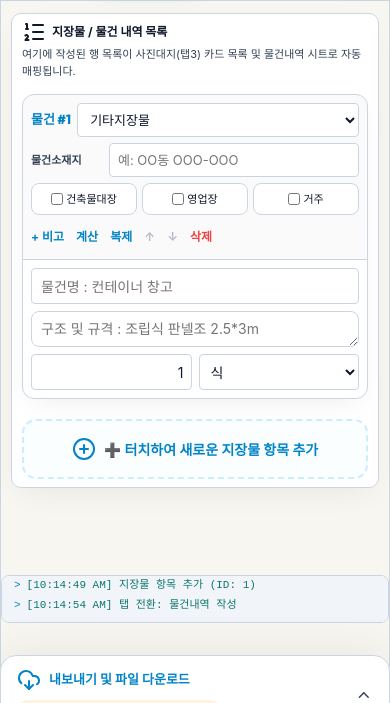
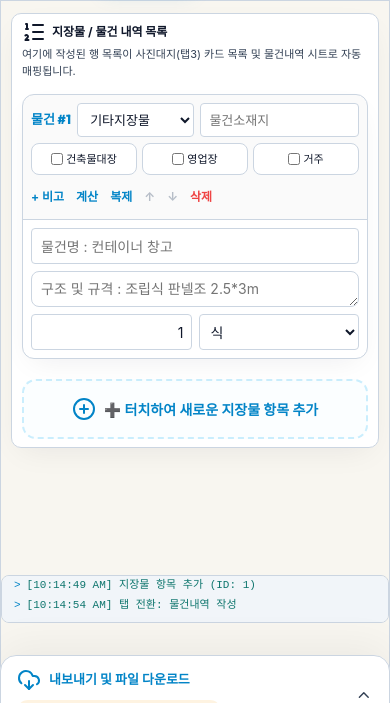
Before and after one commit to dhopeb53-rgb/digijosa, a plain HTML site: page index.html in a window 390 px wide. Both pictures are taken after a click on the button "물건내역 작성". Shown: the part 141-844 px from the top of the page. Drawn offline with nearby package versions, Linux system fonts and the light colour scheme; a web font is replaced by a local one.

Commit message:
Tighten item location header layout

```diff
--- a/app.js
+++ b/app.js
@@ -764,8 +764,7 @@ function addTableDataRow(sourceItem = null, insertAfterId = null, options = {})
           ${typeOptionsHtml}
         </select>
         <div class="inline-location-field item-header-location">
-          <span>물건소재지</span>
-          <input type="text" class="cell-location" placeholder="예: OO동 OOO-OOO">
+          <input type="text" class="cell-location" placeholder="물건소재지">
         </div>
         <div class="item-status-row item-header-status">
           <label class="checkbox-label-container">
--- a/index.html
+++ b/index.html
@@ -13,7 +13,7 @@
   <link rel="stylesheet" as="style" crossorigin href="https://cdn.jsdelivr.net/gh/orioncactus/pretendard@v1.3.9/dist/web/static/pretendard.css" />
 
   <!-- Vanilla CSS Reference -->
-  <link rel="stylesheet" href="style.css?v=20260702_01">
+  <link rel="stylesheet" href="style.css?v=20260702_02">
 </head>
 <body>
   <div class="app-container">
@@ -456,14 +456,14 @@
   <script src="https://t1.daumcdn.net/mapjsapi/bundle/postcode/prod/postcode.v2.js"></script>
 
   <!-- App Modules -->
-  <script src="state.js?v=20260702_01"></script>
-  <script src="utils.js?v=20260702_01"></script>
-  <script src="address.js?v=20260702_01"></script>
+  <script src="state.js?v=20260702_02"></script>
+  <script src="utils.js?v=20260702_02"></script>
+  <script src="address.js?v=20260702_02"></script>
 
   <!-- Base64 Template Data -->
   <script src="template_data.js"></script>
 
   <!-- Core Logic script -->
-  <script src="app.js?v=20260702_01"></script>
+  <script src="app.js?v=20260702_02"></script>
 </body>
 </html>
--- a/style.css
+++ b/style.css
@@ -1793,10 +1793,11 @@ input:checked + .slider:before {
 
 .item-header-location {
   height: 26px;
+  grid-template-columns: minmax(0, 1fr);
 }
 
 .item-header-location span {
-  font-size: 10px;
+  display: none;
 }
 
 .item-header-location input {
@@ -1897,6 +1898,10 @@ input:checked + .slider:before {
 .inline-location-field input {
   width: 100%;
   min-width: 0;
+}
+
+.inline-location-field.item-header-location {
+  grid-template-columns: minmax(0, 1fr);
 }
 
 .item-status-row {
@@ -2453,7 +2458,7 @@ input:checked + .slider:before {
 
   .item-form-card .item-card-title-line {
     display: grid;
-    grid-template-columns: auto minmax(0, 1fr);
+    grid-template-columns: auto minmax(94px, 0.85fr) minmax(0, 1.15fr);
     gap: 6px;
     width: 100%;
   }
@@ -2470,13 +2475,13 @@ input:checked + .slider:before {
   }
 
   .item-form-card .item-header-location {
-    grid-column: 1 / -1;
+    grid-column: auto;
     height: auto;
-    grid-template-columns: 72px minmax(0, 1fr);
+    grid-template-columns: minmax(0, 1fr);
   }
 
   .item-form-card .item-header-location span {
-    font-size: 11px;
+    display: none;
   }
 
   .item-form-card .item-header-location input {
```
